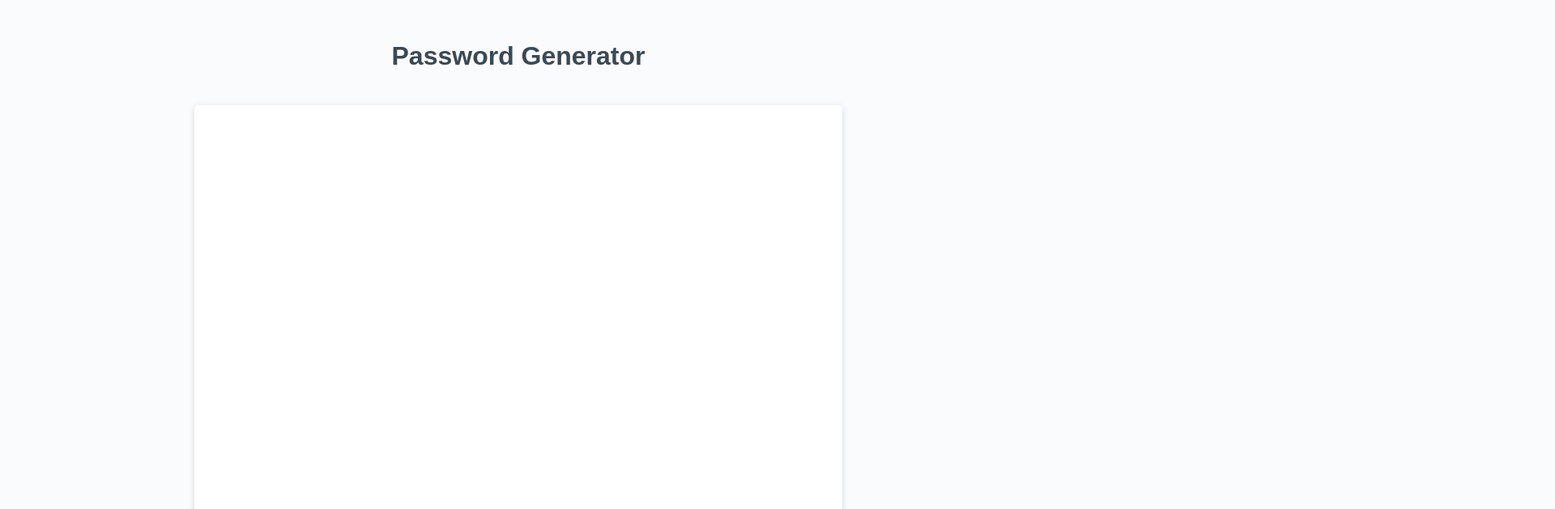
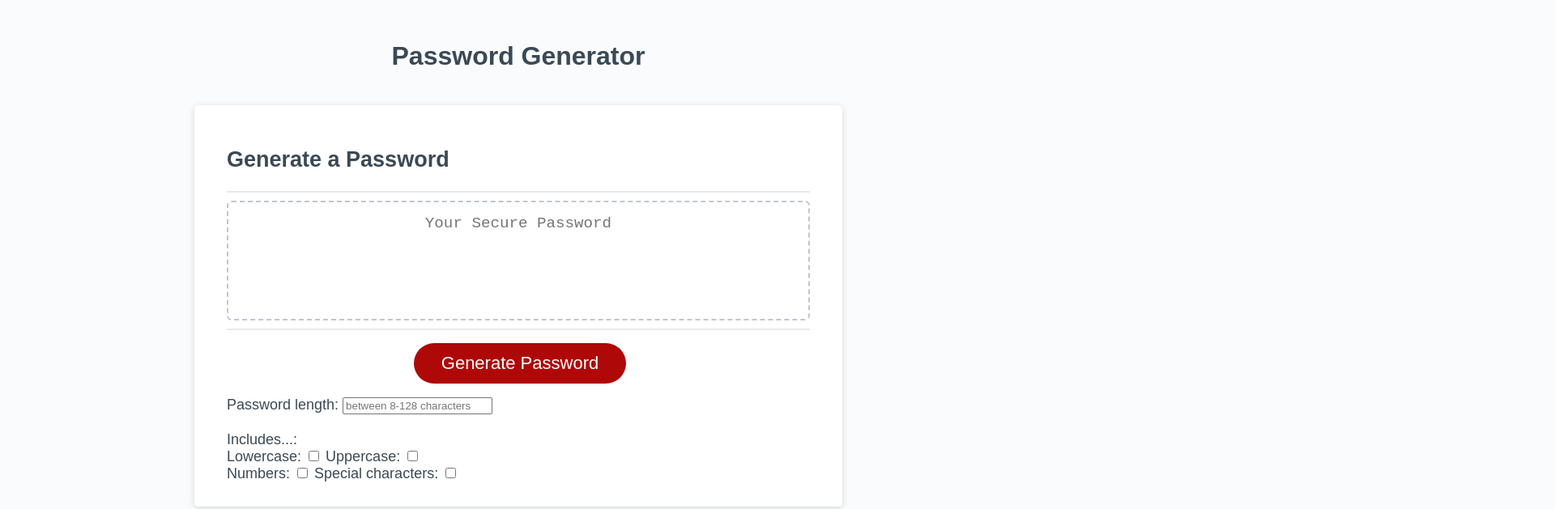
Before and after one commit to clendinning1/password-generator, a plain HTML site: page index.html in a window 1280 px wide. Shown: the top 629 px of the page at 81% size, 1920 px wide, since content can reach past the window. Drawn offline with Linux system fonts and the light colour scheme; files that its build step writes are made by us from their sources.

Commit message:
fixed css link

```diff
--- a/Assets/CSS/style.css
+++ b/Assets/CSS/style.css
@@ -36,7 +36,7 @@ header {
     border-width: 1px;
     box-shadow: rgba(0, 0, 0, 0.15) 0px 2px 8px 0px;
     color: hsl(206, 17%, 28%);
-    font-size: 400px;
+    font-size: 18px;
     margin: 0 auto;
     max-width: 800px;
     padding: 30px 40px;
--- a/index.html
+++ b/index.html
@@ -6,7 +6,7 @@
     <meta name="viewport" content="width=device-width, initial-scale=1.0" />
     <meta http-equiv="X-UA-Compatible" content="ie=edge" />
     <title>Password Generator</title>
-    <link rel="stylesheet" href="style.css" />
+    <link rel="stylesheet" href="./assets/css/style.css" />
 </head>
 
 <body>
@@ -18,13 +18,21 @@
             <div class="card-header">
                 <h2>Generate a Password</h2>
             </div>
+            <div class="card-body">
+                <textarea readonly id="password" placeholder="Your Secure Password"
+                    aria-label="Generated Password"></textarea>
+            </div>
+            <div class="card-footer">
+                <button id="generate" class="btn">Generate Password</button>
+            </div>
+            <!--below is hidden before button press-->
             <div class="prompts">
                 <!--prompts-->
                 <div class="length-section">
                     <label for="length">Password length:</label>
                     <input type="text" id="length" placeholder="between 8-128 characters">
                 </div>
-                <br><br>
+                <br>
                 <div class="character-section">
                     <txt>Includes...:</txt>
                     <br>
@@ -42,15 +50,7 @@
                     <label for="special">Special characters:</label>
                     <input type="checkbox" id="special">
                 </div>
-                <br><br>
-            <div class="card-body">
-                <textarea readonly id="password" placeholder="Your Secure Password"
-                    aria-label="Generated Password"></textarea>
             </div>
-            <div class="card-footer">
-                <button id="generate" class="btn">Generate Password</button>
-            </div>
-        </div>
         </div>
     </div>
     <script src="script.js"></script>
```
